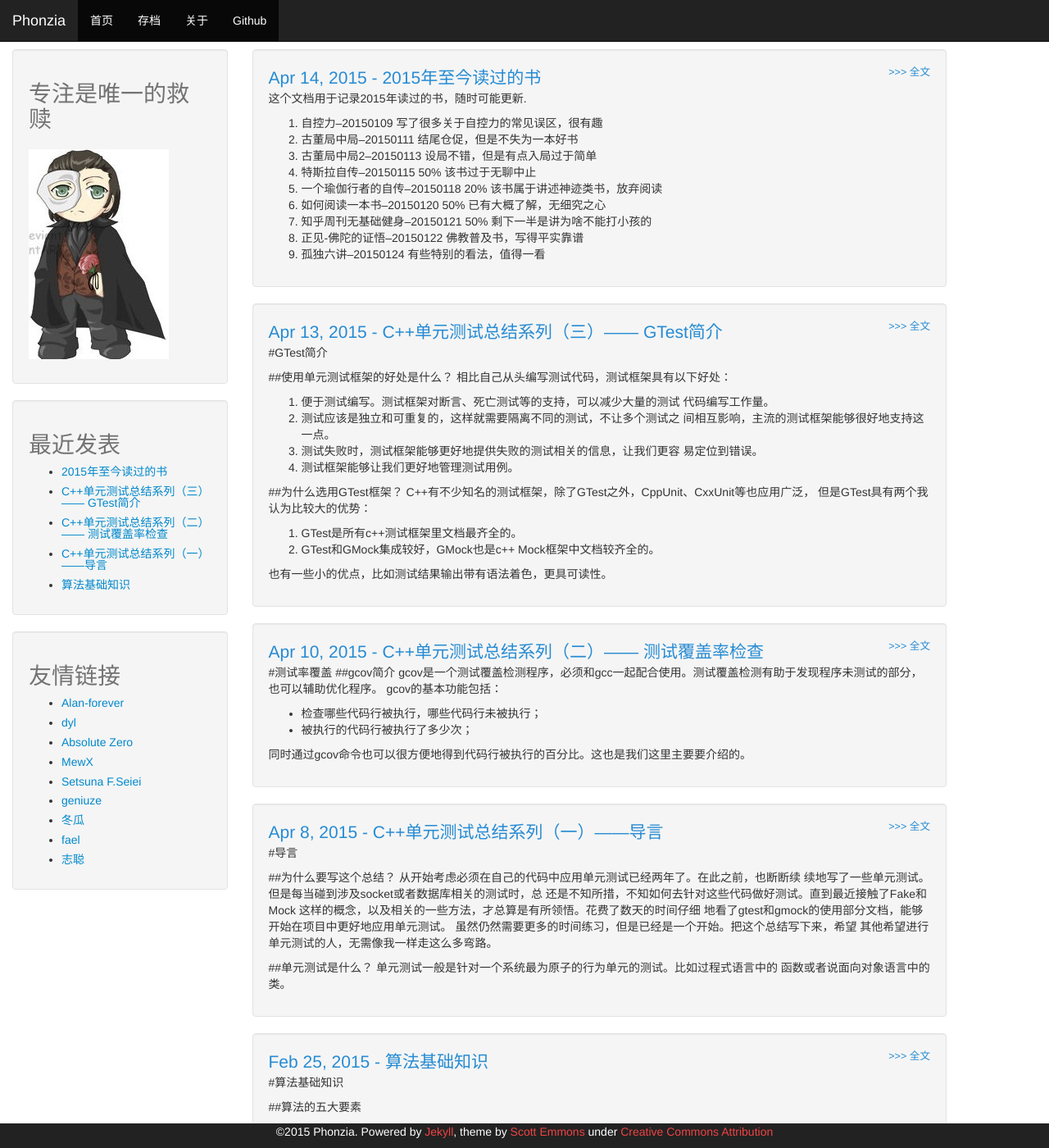
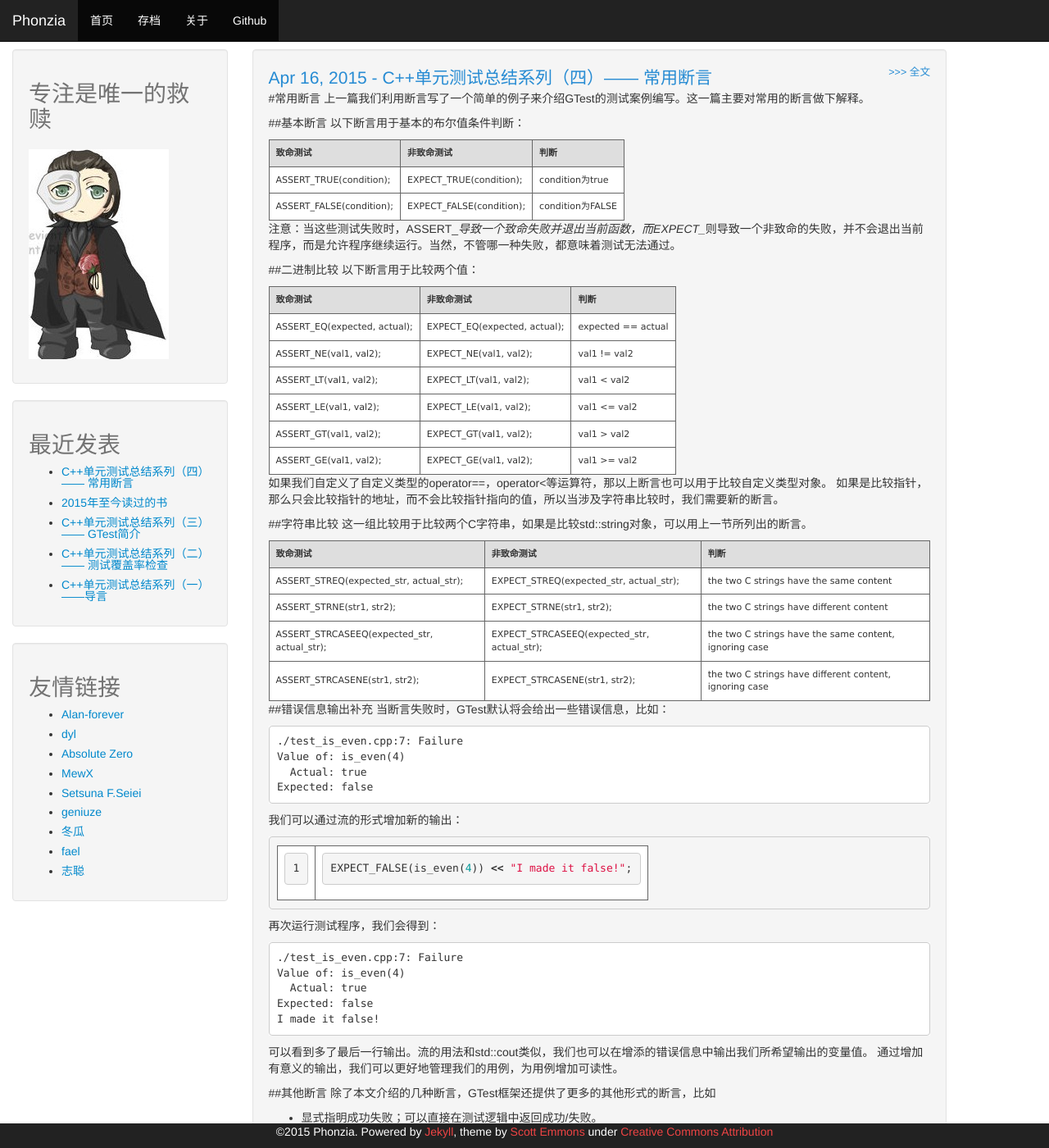
Before and after one commit to phonzia/old_blog, a Jekyll site: the page built from index.html, in a window 1280 px wide and 1400 px high. Shown: the whole window at 82% size. Built offline with Jekyll 4.4.1, drawn with Linux system fonts in a browser that asks for light colours; Markdown is read by kramdown in place of the engine named in the settings; some of the changed text lies outside the part shown.

Commit message:
1.add table css 2.add new post

```diff
--- a/_posts/2015-04-13-UnitTest3.md
+++ b/_posts/2015-04-13-UnitTest3.md
@@ -121,7 +121,7 @@ int main(int argc, char* argv[]) {
 
 编译测试程序：
 
-    g++ -I ../gtest-1.7.0/include/ *.cpp -L ../gtest-1.7.0/build -lgtest -lgtest_main -lpthread
+    g++ -I ../gtest-1.7.0/include/ *.cpp -o unit_test -L ../gtest-1.7.0/build -lgtest -lgtest_main -lpthread
 
 运行测试程序：
 
--- /dev/null
+++ b/_posts/2015-04-16-UnitTest4.md
@@ -0,0 +1,80 @@
+---
+layout: post
+title: "C++单元测试总结系列（四）—— 常用断言"
+---
+#常用断言
+上一篇我们利用断言写了一个简单的例子来介绍GTest的测试案例编写。这一篇主要对常用的断言做下解释。
+
+##基本断言
+以下断言用于基本的布尔值条件判断：
+
+|致命测试|非致命测试|判断
+|:---|:---|:---
+|ASSERT_TRUE(condition);|EXPECT_TRUE(condition);|condition为true
+|ASSERT_FALSE(condition);|EXPECT_FALSE(condition);|condition为FALSE
+
+注意：当这些测试失败时，ASSERT_*导致一个致命失败并退出当前函数，而EXPECT_*则导致一个非致命的失败，并不会退出当前程序，而是允许程序继续运行。当然，不管哪一种失败，都意味着测试无法通过。
+
+##二进制比较
+以下断言用于比较两个值：
+
+|致命测试|非致命测试|判断
+|:---|:---|:---
+|ASSERT_EQ(expected, actual);|EXPECT_EQ(expected, actual);|expected == actual
+|ASSERT_NE(val1, val2);|EXPECT_NE(val1, val2);|val1 != val2
+|ASSERT_LT(val1, val2);|EXPECT_LT(val1, val2);|val1 < val2
+|ASSERT_LE(val1, val2);|EXPECT_LE(val1, val2);|val1 <= val2
+|ASSERT_GT(val1, val2);|EXPECT_GT(val1, val2);|val1 > val2
+|ASSERT_GE(val1, val2);|EXPECT_GE(val1, val2);|val1 >= val2
+
+如果我们自定义了自定义类型的operator==，operator<等运算符，那以上断言也可以用于比较自定义类型对象。
+如果是比较指针，那么只会比较指针的地址，而不会比较指针指向的值，所以当涉及字符串比较时，我们需要新的断言。
+
+##字符串比较
+这一组比较用于比较两个C字符串，如果是比较std::string对象，可以用上一节所列出的断言。
+
+|致命测试|非致命测试|判断
+|:---|:---|:---
+|ASSERT_STREQ(expected_str, actual_str);|EXPECT_STREQ(expected_str, actual_str);|the two C strings have the same content
+|ASSERT_STRNE(str1, str2);|EXPECT_STRNE(str1, str2);|the two C strings have different content
+|ASSERT_STRCASEEQ(expected_str, actual_str);|EXPECT_STRCASEEQ(expected_str, actual_str);|the two C strings have the same content, ignoring case
+|ASSERT_STRCASENE(str1, str2);|EXPECT_STRCASENE(str1, str2);|the two C strings have different content, ignoring case
+
+##错误信息输出补充
+当断言失败时，GTest默认将会给出一些错误信息，比如：
+
+    ./test_is_even.cpp:7: Failure
+    Value of: is_even(4)
+      Actual: true
+    Expected: false
+
+我们可以通过流的形式增加新的输出：
+
+{% highlight cpp linenos %}
+EXPECT_FALSE(is_even(4)) << "I made it false!";
+{% endhighlight %}
+
+再次运行测试程序，我们会得到：
+
+    ./test_is_even.cpp:7: Failure
+    Value of: is_even(4)
+      Actual: true
+    Expected: false
+    I made it false!
+
+可以看到多了最后一行输出。流的用法和std::cout类似，我们也可以在增添的错误信息中输出我们所希望输出的变量值。
+通过增加有意义的输出，我们可以更好地管理我们的用例，为用例增加可读性。
+
+##其他断言
+除了本文介绍的几种断言，GTest框架还提供了更多的其他形式的断言，比如
+
+* 显式指明成功失败；可以直接在测试逻辑中返回成功/失败。
+* 异常检查；用于判断一段测试代码是否抛出异常。
+* 预定输出断言(Predicate Assertions);用于增加错误信息中输出的我们所希望看到的变量值。
+* 预定输出格式断言(Predicate Assertions);用于增加错误信息中输出的我们所希望看到的变量值并自定义输出格式。
+* 浮点数检查；用于比较浮点数。
+* 类型检查；这是编译期的检查，用于判断类型是否符合预期。
+
+详细的用法可以参见参考文档：
+
+1. [Advanced topics on using Google C++ Testing Framework](https://code.google.com/p/googletest/wiki/V1_7_AdvancedGuide)
--- a/css/theme.css
+++ b/css/theme.css
@@ -96,3 +96,26 @@ body {
     font-size:0.6em;
     float:right;
 }
+
+table {
+    font-family: verdana,arial,sans-serif;
+    font-size:11px;
+    color:#333333;
+    border-width: 1px;
+    border-color: #666666;
+    border-collapse: collapse;
+}
+table th {
+    border-width: 1px;
+    padding: 8px;
+    border-style: solid;
+    border-color: #666666;
+    background-color: #dedede;
+}
+table td {
+    border-width: 1px;
+    padding: 8px;
+    border-style: solid;
+    border-color: #666666;
+    background-color: #ffffff;
+}
```
